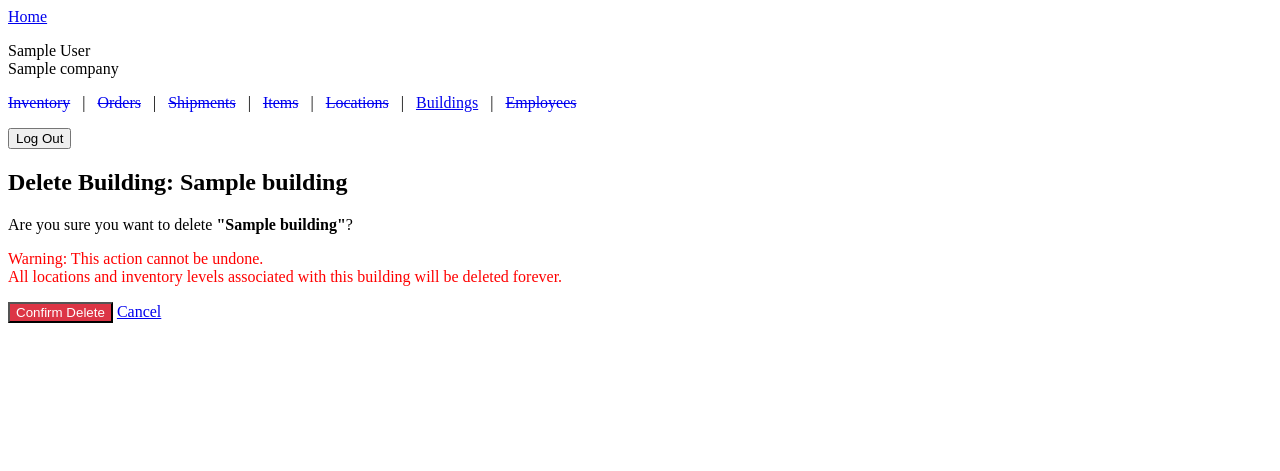
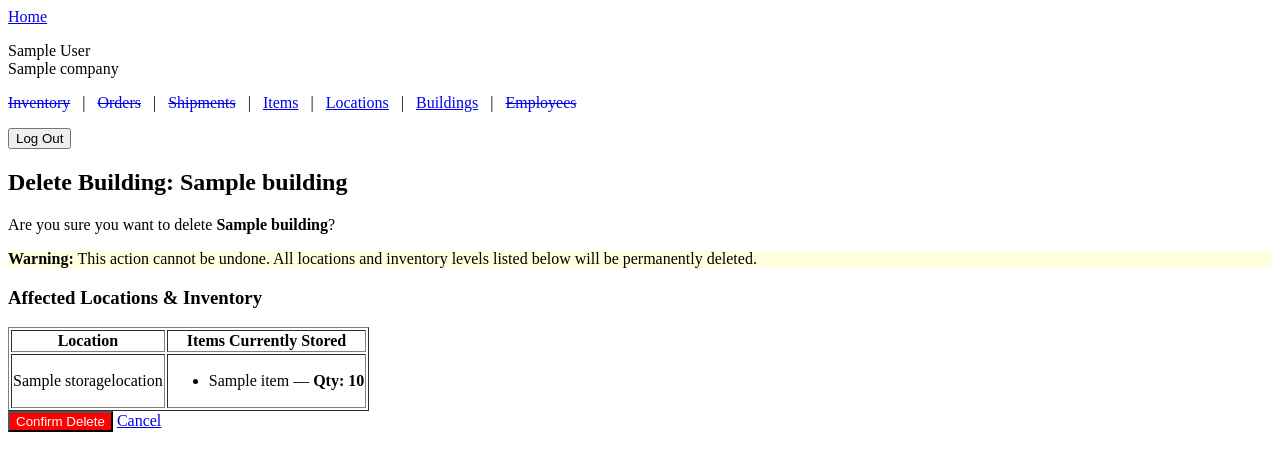
Before and after one commit to Jer-Pha/CS370-Fall2026-Team12-OutVentory, a Django app: page /1/delete/ in a window 1280 px wide. Shown: the top 471 px of the page. Run offline with Django 5.2, Linux system fonts and the light colour scheme; a user stored in the database is signed in; tables that the repository leaves empty hold one stand-in row (values such as "Sample post").

Commit message:
feat: add item and location management
Item and Location management are fully added:
- Views
- Forms
- Mixins (streamlined)
- Templates
- URLs

Additionally, all aspects of Building management have been updated to match changes made during implementation of Item and Location management.

```diff
--- a/apps/inventory/urls.py
+++ b/apps/inventory/urls.py
@@ -5,15 +5,26 @@ from apps.inventory.views import (
     BuildingDeleteView,
     BuildingListView,
     BuildingUpdateView,
+    ItemCreateView,
+    ItemDeleteView,
+    ItemListView,
+    ItemUpdateView,
+    LocationCreateView,
+    LocationDeleteView,
+    LocationListView,
+    LocationUpdateView,
 )
 
+# Building URLs
 urlpatterns = [
     path("buildings/", BuildingListView.as_view(), name="building_list"),
     path(
         "buildings/add/", BuildingCreateView.as_view(), name="building_create"
     ),
     path(
-        "<int:pk>/edit/", BuildingUpdateView.as_view(), name="building_update"
+        "buildings/<int:pk>/edit/",
+        BuildingUpdateView.as_view(),
+        name="building_update",
     ),
     path(
         "<int:pk>/delete/",
@@ -21,3 +32,33 @@ urlpatterns = [
         name="building_delete",
     ),
 ]
+
+# Item URLs
+urlpatterns += [
+    path("items/", ItemListView.as_view(), name="item_list"),
+    path("items/add/", ItemCreateView.as_view(), name="item_create"),
+    path("items/<int:pk>/edit/", ItemUpdateView.as_view(), name="item_update"),
+    path(
+        "items/<int:pk>/delete/",
+        ItemDeleteView.as_view(),
+        name="item_delete",
+    ),
+]
+
+# Location URLs
+urlpatterns += [
+    path("locations/", LocationListView.as_view(), name="location_list"),
+    path(
+        "locations/add/", LocationCreateView.as_view(), name="location_create"
+    ),
+    path(
+        "locations/<int:pk>/edit/",
+        LocationUpdateView.as_view(),
+        name="location_update",
+    ),
+    path(
+        "locations/<int:pk>/delete/",
+        LocationDeleteView.as_view(),
+        name="location_delete",
+    ),
+]
--- a/apps/inventory/views.py
+++ b/apps/inventory/views.py
@@ -1,56 +1,185 @@
+from django.db.models import Prefetch
 from django.urls import reverse_lazy
 from django.views.generic import CreateView, DeleteView, ListView, UpdateView
 
 from apps.core.mixins import PageTitleMixin
-from apps.inventory.forms import BuildingForm
-from apps.inventory.mixins import CompanyQuerySetMixin, OwnerRequiredMixin
-from apps.inventory.models import Building
+from apps.inventory.forms import BuildingForm, ItemForm, StorageLocationForm
+from apps.inventory.mixins import CompanyMixin, ProfilePermissionMixin
+from apps.inventory.models import (
+    Building,
+    InventoryLevel,
+    Item,
+    StorageLocation,
+)
+
+############################### Building Views ################################
 
 
-class BuildingCreateView(OwnerRequiredMixin, PageTitleMixin, CreateView):
+class BuildingBaseView(ProfilePermissionMixin, CompanyMixin, PageTitleMixin):
+    permission_required = "is_owner"
     model = Building
-    form_class = BuildingForm
-    template_name = "inventory/buildings/building_form.html"
     success_url = reverse_lazy("building_list")
-    page_title = "Add Building"
-
-    def get_form_kwargs(self):
-        kwargs = super().get_form_kwargs()
-        kwargs["company"] = self.request.user.profile.company
-        return kwargs
 
 
-class BuildingListView(
-    OwnerRequiredMixin, CompanyQuerySetMixin, PageTitleMixin, ListView
-):
-    model = Building
-    template_name = "inventory/buildings/building_list.html"
+class BuildingListView(BuildingBaseView, ListView):
     context_object_name = "buildings"
     paginate_by = 20
     page_title = "Buildings"
+    template_name = "inventory/buildings/building_list.html"
 
 
-class BuildingUpdateView(
-    OwnerRequiredMixin, CompanyQuerySetMixin, PageTitleMixin, UpdateView
-):
-    model = Building
+class BuildingCreateView(BuildingBaseView, CreateView):
+    form_class = BuildingForm
+    page_title = "Add Building"
+    template_name = "inventory/buildings/building_form.html"
+
+
+class BuildingUpdateView(BuildingBaseView, UpdateView):
     form_class = BuildingForm
     template_name = "inventory/buildings/building_form.html"
-    success_url = reverse_lazy("building_list")
 
     def get_page_title(self):
         return f"Edit Building: {self.object.name}"
 
 
-class BuildingDeleteView(
-    OwnerRequiredMixin,
-    CompanyQuerySetMixin,
-    PageTitleMixin,
-    DeleteView,
-):
-    model = Building
+class BuildingDeleteView(BuildingBaseView, DeleteView):
     template_name = "inventory/buildings/building_confirm_delete.html"
-    success_url = reverse_lazy("building_list")
 
     def get_page_title(self):
         return f"Delete Building: {self.object.name}"
+
+    def get_context_data(self, **kwargs):
+        context = super().get_context_data(**kwargs)
+        inventory_prefetch = Prefetch(
+            "inventory_levels",
+            queryset=InventoryLevel.objects.select_related("item").order_by(
+                "-quantity", "item__name"
+            ),
+        )
+
+        context["locations"] = self.object.locations.prefetch_related(
+            inventory_prefetch
+        )
+
+        return context
+
+
+################################# Item Views ##################################
+
+
+class ItemBaseView(ProfilePermissionMixin, CompanyMixin, PageTitleMixin):
+    model = Item
+    success_url = reverse_lazy("item_list")
+
+
+class ItemListView(ItemBaseView, ListView):
+    permission_required = (
+        "can_create_item",
+        "can_edit_item",
+        "can_delete_item",
+    )
+    permission_match_any = True
+    context_object_name = "items"
+    paginate_by = 20
+    page_title = "Items"
+    template_name = "inventory/items/item_list.html"
+
+
+class ItemCreateView(ItemBaseView, CreateView):
+    permission_required = "can_create_item"
+    form_class = ItemForm
+    page_title = "Add Item"
+    template_name = "inventory/items/item_form.html"
+
+
+class ItemUpdateView(ItemBaseView, UpdateView):
+    permission_required = "can_edit_item"
+    form_class = ItemForm
+    template_name = "inventory/items/item_form.html"
+
+    def get_page_title(self):
+        return f"Edit Item: {self.object.name}"
+
+
+class ItemDeleteView(ItemBaseView, DeleteView):
+    permission_required = "can_delete_item"
+    template_name = "inventory/items/item_confirm_delete.html"
+
+    def get_page_title(self):
+        return f"Delete Item: {self.object.name}"
+
+    def get_context_data(self, **kwargs):
+        context = super().get_context_data(**kwargs)
+
+        context["inventory_levels"] = (
+            self.object.inventory_levels.select_related(
+                "location__building"
+            ).order_by(
+                "-quantity", "location__building__name", "location__name"
+            )
+        )
+
+        return context
+
+
+############################### Location Views ################################
+
+
+class LocationBaseView(ProfilePermissionMixin, CompanyMixin, PageTitleMixin):
+    model = StorageLocation
+    success_url = reverse_lazy("location_list")
+    company_lookup = "building__company"
+
+
+class LocationListView(LocationBaseView, ListView):
+    permission_required = (
+        "can_create_location",
+        "can_edit_location",
+        "can_delete_location",
+    )
+    permission_match_any = True
+    context_object_name = "locations"
+    paginate_by = 20
+    page_title = "Locations"
+    template_name = "inventory/locations/location_list.html"
+
+    def get_queryset(self):
+        return super().get_queryset().select_related("building")
+
+
+class LocationCreateView(LocationBaseView, CreateView):
+    permission_required = "can_create_location"
+    form_class = StorageLocationForm
+    page_title = "Add Location"
+    template_name = "inventory/locations/location_form.html"
+
+
+class LocationUpdateView(LocationBaseView, UpdateView):
+    permission_required = "can_edit_location"
+    form_class = StorageLocationForm
+    template_name = "inventory/locations/location_form.html"
+
+    def get_page_title(self):
+        return f"Edit Location: {self.object.name}"
+
+
+class LocationDeleteView(LocationBaseView, DeleteView):
+    permission_required = "can_delete_location"
+    template_name = "inventory/locations/location_confirm_delete.html"
+
+    def get_page_title(self):
+        return f"Delete Location: {self.object.name}"
+
+    def get_queryset(self):
+        return super().get_queryset().select_related("building")
+
+    def get_context_data(self, **kwargs):
+        context = super().get_context_data(**kwargs)
+
+        context["inventory_levels"] = (
+            self.object.inventory_levels.select_related("item").order_by(
+                "-quantity", "item__name"
+            )
+        )
+
+        return context
--- a/templates/core/partials/site_header.html
+++ b/templates/core/partials/site_header.html
@@ -21,11 +21,11 @@
     {% endif %}
     {% if user.profile.can_create_item or user.profile.can_edit_item or user.profile.can_delete_item %}
       <span style="padding: 0 0.5rem">|</span>
-      <a href="{% url 'home' %}" style="text-decoration-line: line-through;">Items</a>
+      <a href="{% url 'item_list' %}">Items</a>
     {% endif %}
     {% if user.profile.can_create_location or user.profile.can_edit_location or user.profile.can_delete_location %}
       <span style="padding: 0 0.5rem">|</span>
-      <a href="{% url 'home' %}" style="text-decoration-line: line-through;">Locations</a>
+      <a href="{% url 'location_list' %}">Locations</a>
     {% endif %}
     {% if user.profile.is_owner %}
       <span style="padding: 0 0.5rem">|</span>
--- a/templates/inventory/buildings/building_confirm_delete.html
+++ b/templates/inventory/buildings/building_confirm_delete.html
@@ -3,16 +3,50 @@
 {% block content %}
   <h2>{{ page_title }}</h2>
   <p>
-    Are you sure you want to delete <strong>"{{ object.name }}"</strong>?
+    Are you sure you want to delete <strong>{{ object.name }}</strong>?
   </p>
-  <p style="color: red;">
-    Warning: This action cannot be undone. <br />
-    All locations and inventory levels associated with this building will be deleted forever.
+
+  <p style="background-color: lightyellow;">
+    <strong>Warning:</strong> This action cannot be undone. All locations and inventory levels listed below will be permanently deleted.
   </p>
+
+  <h3>Affected Locations &amp; Inventory</h3>
+  {% if locations %}
+    <table border="1">
+      <thead>
+        <tr>
+          <th>Location</th>
+          <th>Items Currently Stored</th>
+        </tr>
+      </thead>
+      <tbody>
+        {% for location in locations %}
+          <tr>
+            <td>{{ location.name }}</td>
+            <td>
+              {% if location.inventory_levels.all %}
+                <ul>
+                  {% for level in location.inventory_levels.all %}
+                    <li>
+                      {{ level.item.name }} — <strong>Qty: {{ level.quantity }}</strong>
+                    </li>
+                  {% endfor %}
+                </ul>
+              {% else %}
+                No items currently stored
+              {% endif %}
+            </td>
+          </tr>
+        {% endfor %}
+      </tbody>
+    </table>
+  {% else %}
+    <p style="background-color: lightgreen;">This building contains no locations or inventory. It is safe to delete.</p>
+  {% endif %}
 
   <form method="post">
     {% csrf_token %}
-    <button type="submit" style="background-color: #dc3545; color: white;">Confirm Delete</button>
+    <button type="submit" style="background-color: red; color: white;">Confirm Delete</button>
     <a href="{% url 'building_list' %}">Cancel</a>
   </form>
 {% endblock %}
```
Also changed, not shown: apps/inventory/forms.py (+32 -8 lines), apps/inventory/mixins.py (+38 -15 lines), templates/inventory/buildings/building_list.html (+22 -11 lines), templates/inventory/items/item_confirm_delete.html (added, +42 -0 lines), templates/inventory/items/item_form.html (added, +18 -0 lines), templates/inventory/items/item_list.html (added, +51 -0 lines), templates/inventory/locations/location_confirm_delete.html (added, +40 -0 lines), templates/inventory/locations/location_form.html (added, +18 -0 lines), templates/inventory/locations/location_list.html (added, +53 -0 lines).
